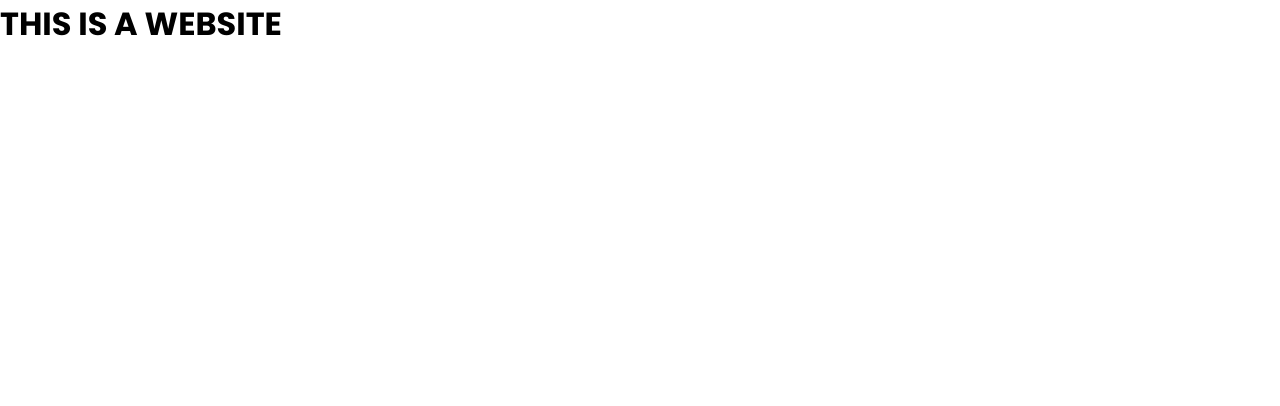
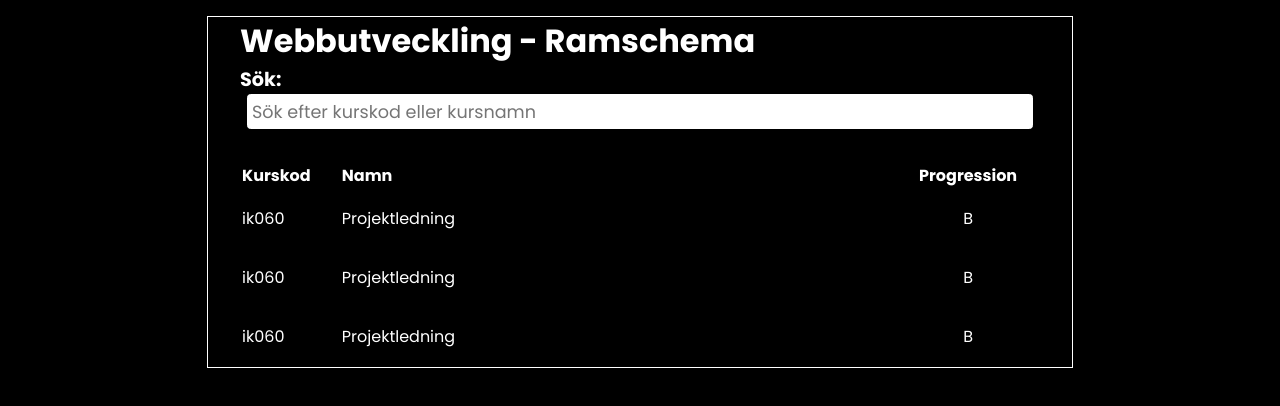
Before and after one commit to maxdeekay/front-end_moment2, a website built with Parcel: page src/index.html in a window 1280 px wide. Built offline with nearby package versions, Linux system fonts and the light colour scheme.

Commit message:
Added styling for black theme

```diff
--- a/src/css/main.css
+++ b/src/css/main.css
@@ -4,5 +4,35 @@
     margin: 0;
     padding: 0;
     border-sizing: border-box;
-    font-family: 'Poppins';
+    font-family: 'Poppins', sans-serif;
 }
+
+h2 { font-size: 1.2em; }
+body { background-color: black; color: white; }
+
+main {
+    max-width: 50em;
+    margin: 0 auto;
+    border: 1px solid white;
+    margin-top: 1em;
+    padding: 0 2em;
+    display: flex;
+    flex-direction: column;
+}
+
+input {
+    width: 97%;
+    align-self: center;
+    border: 1px solid white;
+    border-radius: 0.2em;
+    padding: 0.2em;
+    font-size: 1.1em;
+}
+
+/* TABLE STYLING */
+table { width: 100%; margin-top: 2em; }
+th { text-align: left; }
+td { padding: 1em 0; text-align: left; }
+tr:hover { color: orange; cursor: pointer; }
+#table-name { width: 70%; }
+td:last-child, th:last-child { text-align: center; }
--- a/src/index.html
+++ b/src/index.html
@@ -8,6 +8,33 @@
     <title>Moment 2</title>
 </head>
 <body>
-    <h1>THIS IS A WEBSITE</h1>
+    <main>
+        <h1>Webbutveckling - Ramschema</h1>
+        <h2>Sök:</h2>
+        <input id="search-input" placeholder="Sök efter kurskod eller kursnamn"></input>
+
+        <table>
+            <tr>
+                <th>Kurskod</th>
+                <th id="table-name">Namn</th>
+                <th>Progression</th>
+            </tr>
+            <tr>
+                <td>ik060</td>
+                <td>Projektledning</td>
+                <td>B</td>
+            </tr>
+            <tr>
+                <td>ik060</td>
+                <td>Projektledning</td>
+                <td>B</td>
+            </tr>
+            <tr>
+                <td>ik060</td>
+                <td>Projektledning</td>
+                <td>B</td>
+            </tr>
+        </table>
+    </main>
 </body>
 </html>
```
